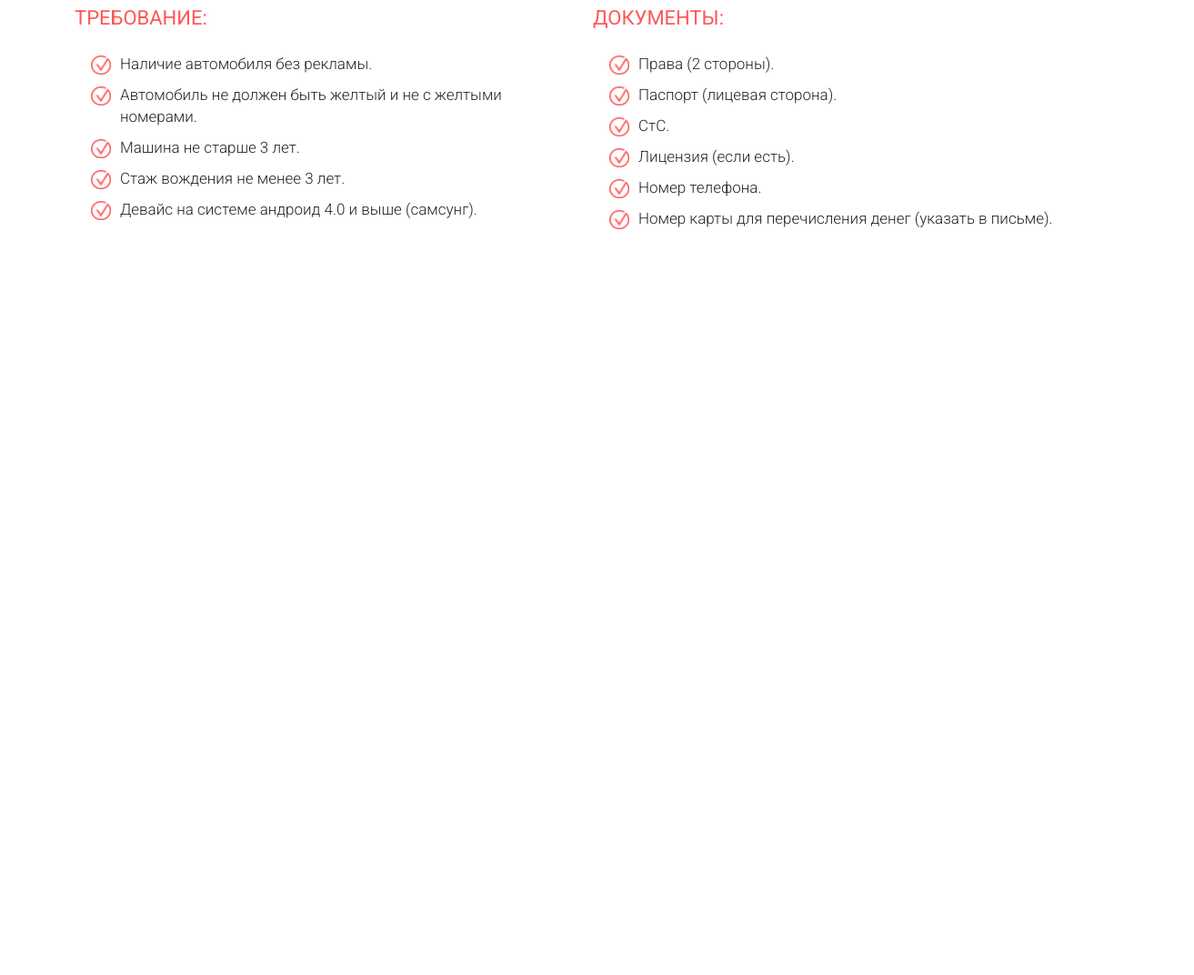
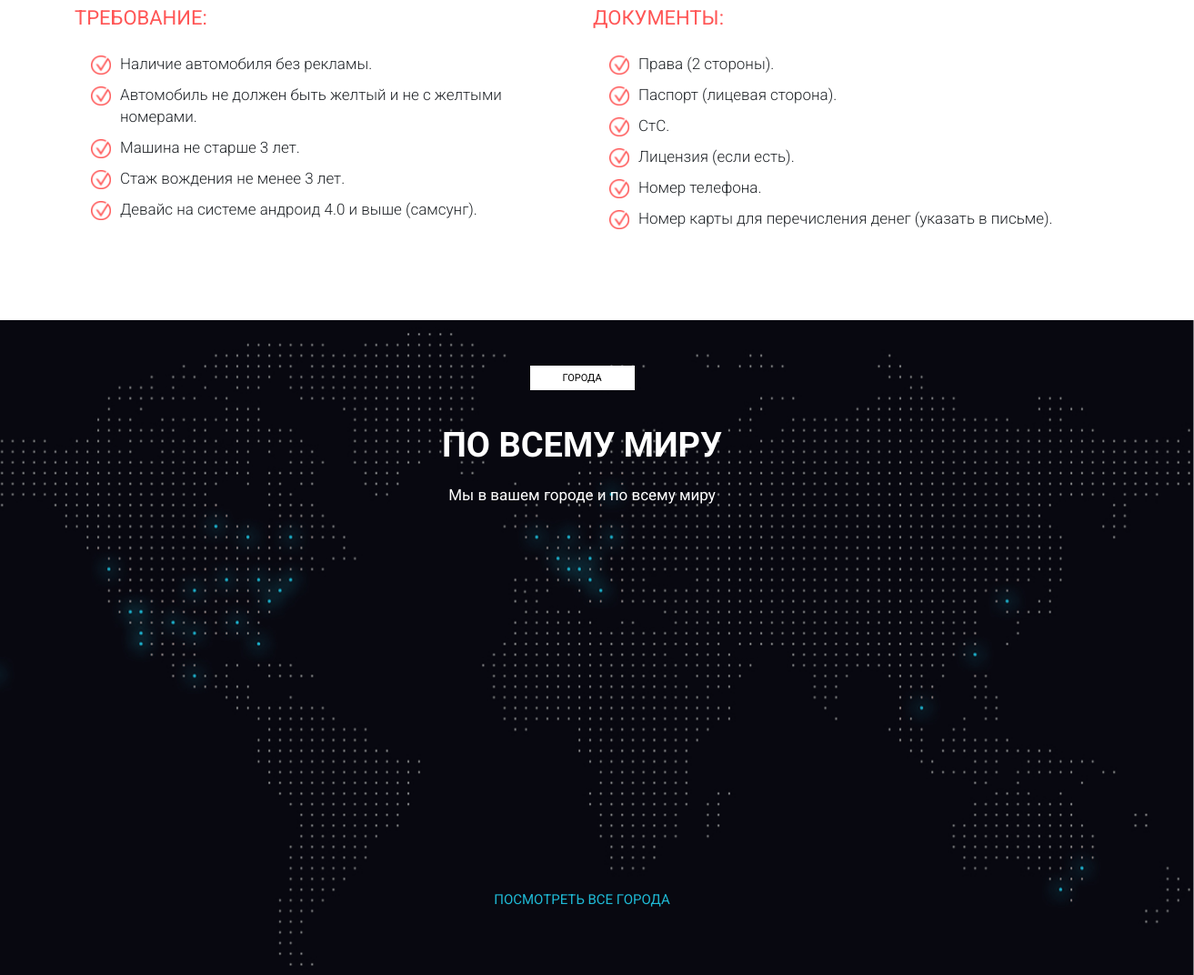
Before and after one commit to vasylkucherak/UBER, a plain HTML site: page src/index.html in a window 1280 px wide. Shown: the part 4325-5397 px from the top of the page at 91% size, 1313 px wide, since content can reach past the window. Before the commit the page ends 4677 px from the top, so only its background shows below. Drawn offline with Linux system fonts and the light colour scheme.

Commit message:
v.0.7.0 (created a world component)

```diff
--- a/src/index.html
+++ b/src/index.html
@@ -282,5 +282,17 @@
             </div>
         </div>
     </section>
+
+    <section class="world">
+        <div class="container">
+            <div class="world_bg"></div>
+            <div class="label label_white">города</div>
+            <h2 class="title title_white">По всему миру</h2>
+            <div class="subtitle subtitle_white">Мы в вашем городе и по всему миру</div>
+            <a href="#" class="world_link">Посмотреть все города</a>
+        </div>
+    </section>
+
+
 </body>
 </html>
--- a/src/sass/style.sass
+++ b/src/sass/style.sass
@@ -328,3 +328,37 @@ nav
             li
                 &:before
                     background: url('../icons/check/check_red.png') center center / cover no-repeat
+
+.world
+    position: relative
+    min-height: 720px
+    padding: 50px 0
+    background-color: #080816
+    z-index: -1
+    &_bg
+        display: block
+        position: absolute
+        top: 0px
+        left: 50%
+        transform: translateX(-50%)
+        width: 1345px
+        height: 720px
+        background: url('../img/bg/world_bg.jpg') center center / cover no-repeat
+        z-index: -1
+    &_link
+        position: absolute
+        left: 50%
+        transform: translateX(-50%)
+        bottom: 49px
+        text-align: center
+        font-size: 15px
+        font-weight: 400
+        line-height: 68px
+        text-transform: uppercase
+        color: #1fbad6
+        text-decoration: none
+        z-index: 3
+        &:hover
+            text-decoration: none
+            color: #fff
+            z-index: 3
```
Also changed, not shown: src/css/style.min.css, 1 other file.
